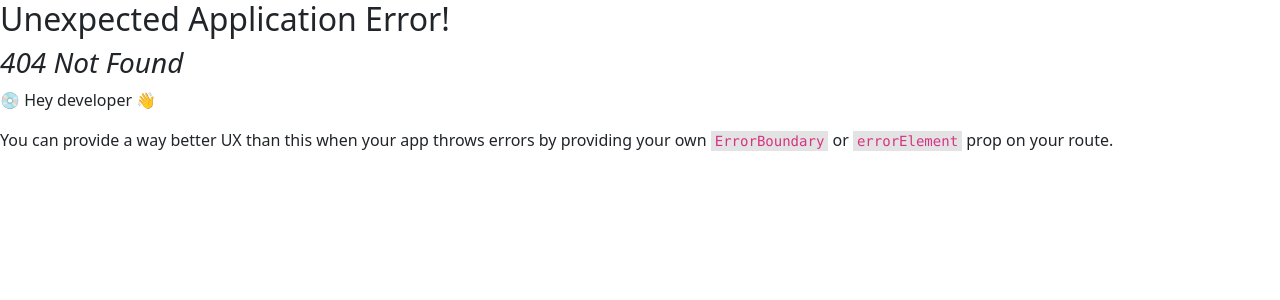
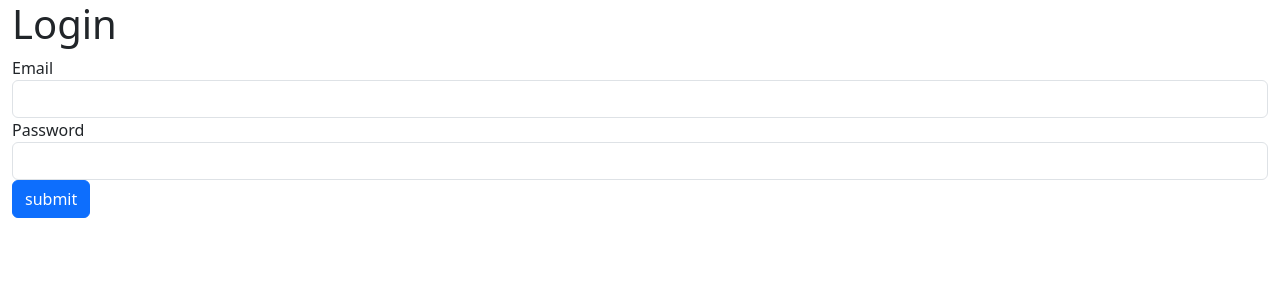
Before and after one commit to bell-boy/hive-web, a React (Vite) app: page /adminLogin in a window 1280 px wide. Before the commit this address had no page. Shown: the top 300 px of the page. Built offline with nearby package versions, Linux system fonts and the light colour scheme.

Commit message:
Add UI for Admin Login

```diff
--- a/src/main.jsx
+++ b/src/main.jsx
@@ -2,55 +2,15 @@ import React from 'react';
 import ReactDOM from 'react-dom/client';
 import { RouterProvider, createBrowserRouter } from 'react-router-dom';
 
-import Root from './routes/Root.jsx';
-import { loader as rootLoader } from './routes/Root.jsx';
+// Route Imports
+import AdminLogin from './routes/admin/AdminLogin';
 
-import Login from './routes/Login.jsx';
-import { action as loginAction, loader as loginLoader } from './routes/Login.jsx';
-
-import Admin from './routes/Admin.jsx';
-
-import Home from './routes/Home.jsx';
-import { loader as homeLoader } from './routes/Home.jsx';
-
-import Profile from './routes/Profile.jsx';
-import { loader as profileLoader } from './routes/Profile.jsx';
-import NewListing from './routes/NewListing.jsx';
 
 const router = createBrowserRouter([
-  {
-		path: '/',
-		element: <Root />,
-		loader: rootLoader,
-		children: [
-			{
-				path: '/login',
-				element: <Login />,
-				action: loginAction,
-				loader: loginLoader
-			},
-			{
-				path: 'profile/:userid',
-				element: <Profile />,
-				loader: profileLoader
-			},
-			{
-				path: '/home',
-				element: <Home />,
-			}
-		]
-  },
 	{
-		path: '/admin',
-		element: <Admin />,
-		children: [
-			{
-				path: 'new',
-				element: <NewListing />
-			}
-		]
+		path: "/adminLogin",
+		element: <AdminLogin />
 	}
-
 ]);
 
 ReactDOM.createRoot(document.getElementById('root')).render(
--- /dev/null
+++ b/src/routes/admin/AdminLogin.jsx
@@ -0,0 +1,47 @@
+import { useState } from "react";
+
+const AdminLogin = () =>
+{
+    let [formState, setFormState] = useState({
+        email: "",
+        password: ""
+    });
+
+    return (
+        <div className="container-fluid">
+            <div className="row">
+                <div className="column">
+                    <h1>Login</h1>
+                </div>
+            </div>
+            <div className="row">
+                <div className="column">
+                    <label htmlFor="email">Email</label>
+                    <input className="form-control" id="email" value={formState.email} onChange={
+                        (e) =>
+                        {
+                            setFormState({email: e.target.value, password: formState.password});
+                        }
+                    } />
+                </div>
+            </div>
+            <div className="row">
+                <div className="column">
+                    <label htmlFor="password">Password</label>
+                    <input className="form-control" id="password" value={formState.password} onChange={
+                        (e) =>
+                        {
+                            setFormState({email: formState.email, password: e.target.value});
+                        }
+                    }/>
+                </div>
+            </div>
+            <div className="row">
+                <div className="column">
+                    <button type="button" className="btn btn-primary" >submit</button>
+                </div>
+            </div>
+        </div>
+    );
+};
+export default AdminLogin;
```
